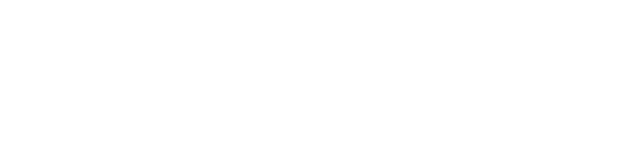
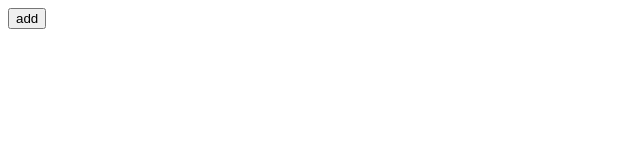
Before and after one commit to OmarAlsheikh9/Open-Source-Course-Lab-Day-2-, a plain HTML site: page index.html in a window 1280 px wide. Shown: the full height of the page, 0-640 px from the left. Drawn offline with Linux system fonts and the light colour scheme.

Commit message:
insert button in page

```diff
--- a/index.html
+++ b/index.html
@@ -1,4 +1,6 @@
 <html>
   <head><title>Add title</title></head>
-  <body></body>
+  <body>
+    <button>add</button>
+  </body>
 </html>
```
